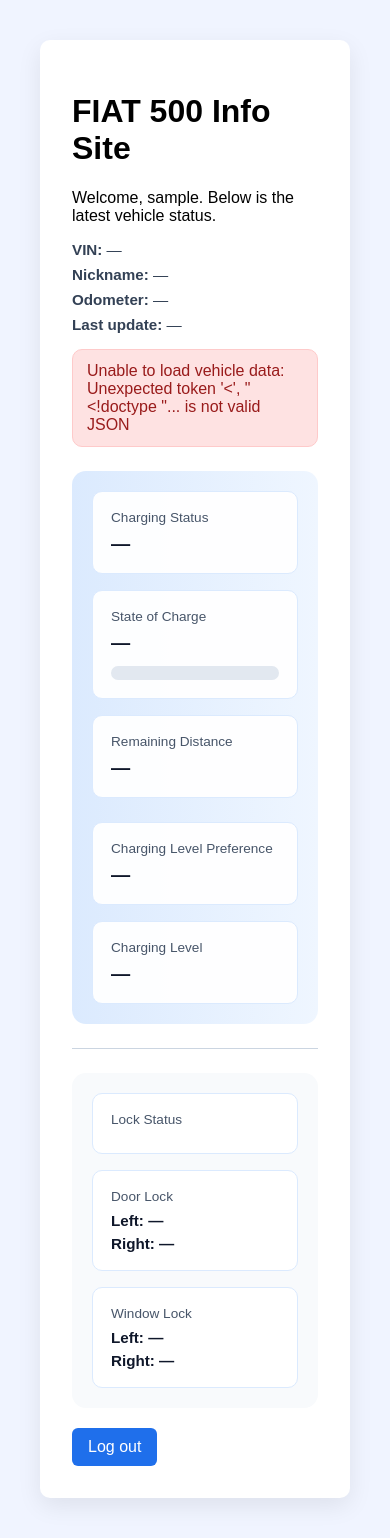
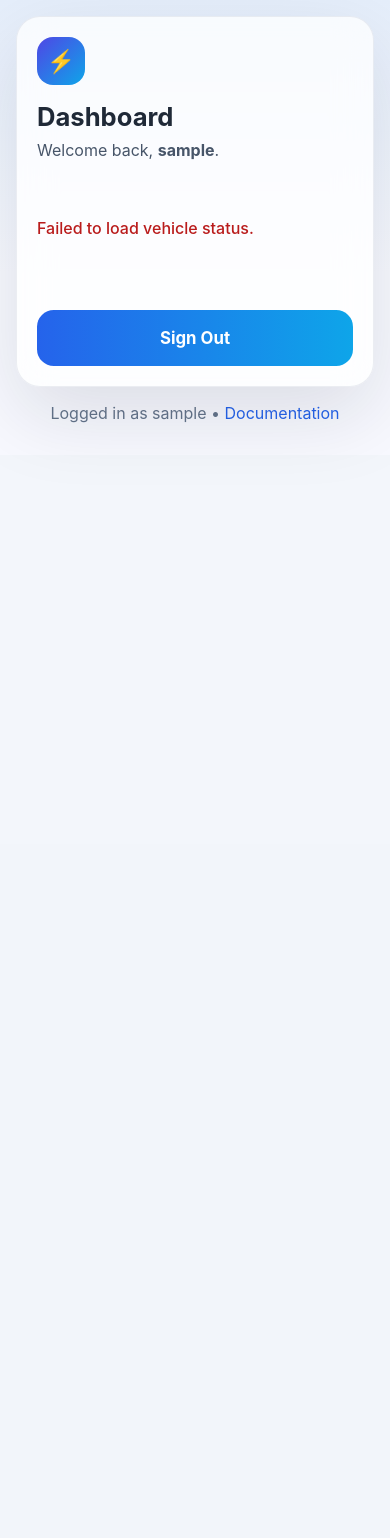
Before and after one commit to botux76/ChargeSite, a Flask app: template app/templates/main.html in a window 390 px wide. After the commit the page ends 423 px from the top, so only its background shows below. Run offline with Flask 2, Linux system fonts and the light colour scheme; the template is opened without the code that fills it: most values are stand-ins (such as "Sample title", 1, 10 or a date in 2020); parts of the project's set-up code (start-up, migrations or seed data) failed here and were passed over.

Commit message:
Introduce responsive layout

```diff
--- a/app/app.py
+++ b/app/app.py
@@ -95,6 +95,10 @@
     door_passenger_status = "LOCKED" if result["door_passenger_locked"] else "UNLOCKED"
     overall_lock_status = "LOCKED" if door_driver_status == "LOCKED" and door_passenger_status == "LOCKED" else "UNLOCKED"
 
+    window_driver_status = "CLOSED" if result["window_driver_closed"] else "OPEN"
+    window_passenger_status = "CLOSED" if result["window_passenger_closed"] else "OPEN"
+    overall_window_status = "CLOSED" if window_driver_status == "CLOSED" and window_passenger_status == "CLOSED" else "OPEN"
+
     return {
         "charging_status": result["charging_status"],
         "state_of_charge": result["state_of_charge"],
@@ -102,9 +106,9 @@
         "door_lock_status": overall_lock_status,
         "door_lock_left_status": door_driver_status,
         "door_lock_right_status": door_passenger_status,
-        "window_lock_status": "UNLOCKED",
-        "window_lock_left_status": "UNLOCKED",
-        "window_lock_right_status": "UNLOCKED",
+        "window_lock_status": overall_window_status,
+        "window_lock_left_status": window_driver_status,
+        "window_lock_right_status": window_passenger_status,
         "remaining_distance": f"{result['remaining_range']} km",
     }
 
@@ -138,4 +142,4 @@
 
 
 if __name__ == "__main__":
-    app.run(host="0.0.0.0", port=5000, debug=True)
+    app.run(host="127.0.0.1", port=5000, debug=True)
--- /dev/null
+++ b/app/static/styles.css
@@ -0,0 +1,256 @@
+:root {
+    color-scheme: light;
+    font-family:
+        Inter,
+        system-ui,
+        -apple-system,
+        BlinkMacSystemFont,
+        "Segoe UI",
+        sans-serif;
+    background: #f3f6fb;
+    color: #1f2937;
+}
+
+* {
+    box-sizing: border-box;
+}
+
+html,
+body {
+    min-height: 100%;
+    margin: 0;
+}
+
+body {
+    display: grid;
+    place-items: center;
+    background: linear-gradient(180deg, #e5eefb 0%, #f8f9ff 60%);
+    padding: 1.5rem;
+}
+
+.page-shell {
+    width: min(100%, 680px);
+}
+
+.hero-panel {
+    background: rgba(255, 255, 255, 0.72);
+    border: 1px solid rgba(148, 163, 184, 0.18);
+    border-radius: 28px;
+    box-shadow: 0 28px 80px rgba(15, 23, 42, 0.12);
+    overflow: hidden;
+    backdrop-filter: blur(18px);
+}
+
+.login-card {
+    padding: 2.25rem;
+    display: grid;
+    gap: 1.5rem;
+}
+
+.brand {
+    display: flex;
+    align-items: center;
+    gap: 1rem;
+}
+
+.brand-icon {
+    width: 3rem;
+    height: 3rem;
+    display: grid;
+    place-items: center;
+    border-radius: 1rem;
+    background: linear-gradient(135deg, #4f46e5, #0ea5e9);
+    color: #fff;
+    font-size: 1.4rem;
+}
+
+.brand h1 {
+    margin: 0;
+    font-size: clamp(1.75rem, 2vw, 2.25rem);
+}
+
+.brand p {
+    margin: 0.35rem 0 0;
+    color: #475569;
+    line-height: 1.5;
+}
+
+.login-form {
+    display: grid;
+    gap: 1rem;
+}
+
+.login-form label {
+    font-weight: 600;
+    color: #334155;
+}
+
+.login-form input {
+    width: 100%;
+    border: 1px solid #cbd5e1;
+    border-radius: 0.95rem;
+    padding: 0.95rem 1rem;
+    font-size: 1rem;
+    background: #f8fafc;
+    color: #0f172a;
+}
+
+.login-form input:focus {
+    outline: none;
+    border-color: #2563eb;
+    box-shadow: 0 0 0 4px rgba(59, 130, 246, 0.12);
+}
+
+.options-row {
+    display: flex;
+    justify-content: space-between;
+    align-items: center;
+    gap: 1rem;
+    flex-wrap: wrap;
+}
+
+.checkbox-label {
+    display: flex;
+    align-items: center;
+    gap: 0.5rem;
+    color: #475569;
+    font-size: 0.95rem;
+}
+
+.checkbox-label input {
+    width: 1rem;
+    height: 1rem;
+}
+
+.link-secondary {
+    color: #2563eb;
+    text-decoration: none;
+    font-size: 0.95rem;
+}
+
+.btn-primary {
+    width: 100%;
+    border: none;
+    border-radius: 1.05rem;
+    padding: 1rem 1.15rem;
+    font-size: 1rem;
+    font-weight: 700;
+    color: #fff;
+    background: linear-gradient(90deg, #2563eb, #0ea5e9);
+    cursor: pointer;
+    transition:
+        transform 160ms ease,
+        box-shadow 160ms ease;
+}
+
+.btn-primary:hover,
+.btn-primary:focus-visible {
+    transform: translateY(-1px);
+    box-shadow: 0 18px 34px rgba(37, 99, 235, 0.18);
+}
+
+@keyframes spin {
+    to {
+        transform: rotate(360deg);
+    }
+}
+
+.loading-wrapper {
+    display: flex;
+    flex-direction: column;
+    align-items: center;
+    gap: 0.75rem;
+    padding: 1.25rem 0;
+    color: #64748b;
+    font-size: 0.9rem;
+}
+
+.status-grid {
+    display: grid;
+    grid-template-columns: repeat(2, 1fr);
+    gap: 1rem;
+}
+
+.soc-bar-track {
+    width: 100%;
+    height: 6px;
+    background: rgba(0, 0, 0, 0.08);
+    border-radius: 999px;
+    margin-top: 0.6rem;
+    overflow: hidden;
+}
+
+.soc-bar-fill {
+    height: 100%;
+    border-radius: 999px;
+    transition: width 0.6s ease;
+}
+
+.spinner {
+    width: 2.5rem;
+    height: 2.5rem;
+    border: 3px solid rgba(37, 99, 235, 0.15);
+    border-top-color: #2563eb;
+    border-radius: 50%;
+    animation: spin 0.75s linear infinite;
+}
+
+.footnote {
+    text-align: center;
+    color: #64748b;
+}
+
+.footnote a {
+    color: #2563eb;
+    text-decoration: none;
+}
+
+@media (max-width: 640px) {
+    body {
+        padding: 1rem;
+    }
+
+    .hero-panel {
+        border-radius: 1.5rem;
+    }
+
+    .login-card {
+        padding: 1.5rem;
+    }
+
+    .brand {
+        flex-direction: column;
+        align-items: flex-start;
+    }
+
+    .options-row {
+        flex-direction: column;
+        align-items: stretch;
+    }
+
+    .btn-primary {
+        padding: 1.15rem 1rem;
+        font-size: 1.05rem;
+    }
+}
+
+@media (max-width: 420px) {
+    .status-grid {
+        grid-template-columns: 1fr;
+    }
+    .login-card {
+        padding: 1.25rem;
+    }
+
+    .brand h1 {
+        font-size: 1.6rem;
+    }
+
+    .login-form input {
+        font-size: 0.98rem;
+    }
+
+    .options-row {
+        gap: 0.75rem;
+    }
+}
--- a/app/templates/login.html
+++ b/app/templates/login.html
@@ -1,30 +1,53 @@
-<!doctype html>
+<!DOCTYPE html>
 <html lang="en">
 <head>
-    <meta charset="utf-8">
-    <title>Login</title>
-    <style>
-      body { font-family: Arial, sans-serif; background: #f7f9fc; margin: 0; padding: 0; }
-      .container { width: 320px; margin: 100px auto; padding: 24px; background: white; border-radius: 8px; box-shadow: 0 4px 20px rgba(0,0,0,0.08); }
-      input { width: 100%; padding: 10px; margin: 8px 0; border: 1px solid #bbb; border-radius: 4px; }
-      button { width: 100%; padding: 10px; border: none; border-radius: 4px; background: #1f6feb; color: white; cursor: pointer; }
-      button:hover { background: #155fca; }
-      .error { color: #b00020; margin-bottom: 12px; }
-    </style>
+    <meta charset="UTF-8">
+    <meta name="viewport" content="width=device-width, initial-scale=1.0">
+    <title>Login - ChargeSite</title>
+    <link rel="stylesheet" href="{{ url_for('static', filename='styles.css') }}">
 </head>
 <body>
-    <div class="container">
-      <h1>Login</h1>
+    <div class="page-shell">
+        <div class="hero-panel">
+            <div class="login-card">
+                <div class="brand">
+                    <div class="brand-icon">⚡</div>
+                    <div>
+                        <h1>ChargeSite</h1>
+                        <p>Access your EV dashboard and charging status.</p>
+                    </div>
+                </div>
+
                 {% if error %}
-        <div class="error">{{ error }}</div>
+                <div style="background: #fee2e2; color: #b91c1c; padding: 0.75rem; border-radius: 0.5rem; font-size: 0.9rem; font-weight: 500;">
+                    {{ error }}
+                </div>
                 {% endif %}
-      <form method="post">
+
+                <form class="login-form" method="POST">
+                    <div>
                         <label for="username">Username</label>
-        <input type="text" id="username" name="username" required autofocus>
+                        <input type="text" id="username" name="username" placeholder="e.g. admin" required>
+                    </div>
+                    <div>
                         <label for="password">Password</label>
-        <input type="password" id="password" name="password" required>
-        <button type="submit">Sign in</button>
+                        <input type="password" id="password" name="password" placeholder="••••••••" required>
+                    </div>
+
+                    <div class="options-row">
+                        <label class="checkbox-label">
+                            <input type="checkbox" name="remember"> Remember me
+                        </label>
+                        <a href="#" class="link-secondary">Forgot password?</a>
+                    </div>
+
+                    <button type="submit" class="btn-primary">Sign In</button>
                 </form>
+            </div>
+        </div>
+        <p class="footnote">
+            Need help? <a href="https://github.com/tobias/ChargeSite">View Documentation</a>
+        </p>
     </div>
 </body>
 </html>
--- a/app/templates/main.html
+++ b/app/templates/main.html
@@ -1,225 +1,118 @@
 <!doctype html>
 <html lang="en">
     <head>
-    <meta charset="utf-8">
-    <title>FIAT 500 Info Site</title>
-    <style>
-      body { font-family: Arial, sans-serif; background: #f0f4ff; margin: 0; padding: 40px; }
-      .card { position: relative; max-width: 700px; margin: auto; background: white; border-radius: 10px; padding: 32px; box-shadow: 0 8px 24px rgba(0,0,0,0.08); }
-      .status-band { background: linear-gradient(90deg, #dbeafe, #eff6ff); padding: 20px; border-radius: 14px; margin: 24px 0; }
-      .vehicle-info { display: grid; gap: 8px; margin-top: 12px; color: #334155; font-size: 0.95rem; }
-      .error-box { display: none; margin-top: 16px; padding: 12px 14px; background: #fee2e2; color: #991b1b; border: 1px solid #fecaca; border-radius: 10px; }
-      .loading-overlay {
-        position: absolute;
-        inset: 0;
-        display: flex;
-        align-items: center;
-        justify-content: center;
-        background: rgba(15, 23, 42, 0.08);
-        backdrop-filter: blur(4px);
-        z-index: 10;
-      }
-      .loading-content {
-        display: flex;
-        align-items: center;
-        gap: 12px;
-        padding: 18px 22px;
-        background: white;
-        border-radius: 14px;
-        box-shadow: 0 10px 30px rgba(15, 23, 42, 0.12);
-        color: #0f172a;
-        font-weight: 600;
-      }
-      .loading-spinner {
-        width: 18px;
-        height: 18px;
-        border: 3px solid #cbd5e1;
-        border-top-color: #1f6feb;
-        border-radius: 50%;
-        animation: spin 0.85s linear infinite;
-      }
-      @keyframes spin {
-        to { transform: rotate(360deg); }
-      }
-      .status-grid { display: grid; gap: 16px; grid-template-columns: repeat(auto-fit, minmax(200px, 1fr)); }
-      .status-grid-secondary { margin-top: 24px; }
-      .lock-status-row { background: #f8fafc; padding: 20px; border-radius: 14px; }
-      .status-item { padding: 18px; border: 1px solid #dbeafe; border-radius: 10px; background: rgba(255,255,255,0.95); }
-      .status-label { display: block; font-size: 0.85rem; color: #475569; margin-bottom: 8px; }
-      .status-value { display: block; font-size: 1.2rem; font-weight: 700; color: #0f172a; }
-      .lock-icon { display: inline-flex; width: 2.8rem; height: 2.8rem; vertical-align: middle; }
-      .lock-icon svg { width: 100%; height: 100%; }
-      .lock-icon.locked { color: #0f172a; }
-      .lock-icon.unlocked { color: #ef4444; }
-      .lock-subitem { display: block; margin-top: 6px; font-size: 0.95rem; color: #0f172a; }
-      .soc-bar { margin-top: 12px; background: #e2e8f0; border-radius: 999px; height: 14px; overflow: hidden; }
-      .soc-fill { height: 100%; border-radius: 999px; background: linear-gradient(90deg, #34d399, #0ea5e9); width: 0%; }
-      .divider { border: none; border-top: 1px solid #cbd5e1; margin: 24px 0; }
-      a.button { display: inline-block; margin-top: 20px; padding: 10px 16px; background: #1f6feb; color: white; text-decoration: none; border-radius: 6px; }
-    </style>
+        <meta charset="UTF-8" />
+        <meta name="viewport" content="width=device-width, initial-scale=1.0" />
+        <title>Dashboard - ChargeSite</title>
+        <link
+            rel="stylesheet"
+            href="{{ url_for('static', filename='styles.css') }}"
+        />
     </head>
     <body>
-    <div class="card">
-      <h1>FIAT 500 Info Site</h1>
-      <p>Welcome, {{ username }}. Below is the latest vehicle status.</p>
-
-      <div class="vehicle-info" id="vehicleInfo">
-        <div><strong>VIN:</strong> <span id="vinValue">—</span></div>
-        <div><strong>Nickname:</strong> <span id="nicknameValue">—</span></div>
-        <div><strong>Odometer:</strong> <span id="odometerValue">—</span> <span id="odometerUnitValue"></span></div>
-        <div><strong>Last update:</strong> <span id="lastUpdateValue">—</span></div>
-      </div>
-
-      <div class="error-box" id="statusError"></div>
-
-      <div class="loading-overlay" id="loadingOverlay">
-        <div class="loading-content">
-          <div class="loading-spinner"></div>
-          <div>Loading vehicle data...</div>
+        <div class="page-shell">
+            <div class="hero-panel">
+                <div class="login-card">
+                    <div class="brand">
+                        <div class="brand-icon">⚡</div>
+                        <div>
+                            <h1>Dashboard</h1>
+                            <p>
+                                Welcome back, <strong>{{ username }}</strong>.
+                            </p>
                         </div>
                     </div>
 
-      <div class="status-band">
-        <div class="status-grid">
-          <div class="status-item">
-            <span class="status-label">Charging Status</span>
-            <span class="status-value" id="chargingStatusValue">—</span>
-          </div>
-          <div class="status-item">
-            <span class="status-label">State of Charge</span>
-            <span class="status-value" id="socValue">—</span>
-            <div class="soc-bar">
-              <div class="soc-fill" id="socFill"></div>
-            </div>
-          </div>
-          <div class="status-item">
-            <span class="status-label">Remaining Distance</span>
-            <span class="status-value" id="remainingDistanceValue">—</span>
+                    <div id="status-display" style="margin-top: 1rem">
+                        <div class="loading-wrapper">
+                            <div class="spinner"></div>
+                            <p style="margin: 0">
+                                Fetching latest vehicle data&hellip;
+                            </p>
                         </div>
                     </div>
 
-        <div class="status-grid status-grid-secondary">
-          <div class="status-item">
-            <span class="status-label">Charging Level Preference</span>
-            <span class="status-value" id="chargingLevelPreferenceValue">—</span>
-          </div>
-          <div class="status-item">
-            <span class="status-label">Charging Level</span>
-            <span class="status-value" id="chargingLevelValue">—</span>
+                    <div style="margin-top: 2rem">
+                        <a
+                            href="{{ url_for('logout') }}"
+                            class="btn-primary"
+                            style="
+                                text-decoration: none;
+                                display: block;
+                                text-align: center;
+                            "
+                        >
+                            Sign Out
+                        </a>
                     </div>
                 </div>
             </div>
+            <p class="footnote">
+                Logged in as {{ username }} &bull;
+                <a href="https://github.com/tobias/ChargeSite">Documentation</a>
+            </p>
+        </div>
 
-      <hr class="divider">
+        <script>
+            async function fetchStatus() {
+                const display = document.getElementById("status-display");
+                try {
+                    const response = await fetch("/status");
+                    if (!response.ok)
+                        throw new Error("Network response was not ok");
 
-      <div class="lock-status-row">
+                    const data = await response.json();
+                    const { ev_status, vehicle_info } = data;
+                    const soc = ev_status.state_of_charge;
+                    const socColor =
+                        soc >= 60
+                            ? "#2563eb"
+                            : soc >= 25
+                              ? "#f59e0b"
+                              : "#dc2626";
+
+                    display.innerHTML = `
+                    <div style="display: grid; gap: 1.5rem;">
+                        <div style="display: flex; justify-content: space-between; align-items: baseline;">
+                            <h2 style="margin: 0; font-size: 1.5rem; color: #1e293b;">${vehicle_info.nickname}</h2>
+                            <span style="font-size: 0.85rem; color: #64748b;">${vehicle_info.vin}</span>
+                        </div>
+
                         <div class="status-grid">
-          <div class="status-item">
-            <span class="status-label">Lock Status</span>
-            <span class="status-value">
-              <span id="lockIconLocked" class="lock-icon locked" style="display:none;">{% include 'locked.svg' %}</span>
-              <span id="lockIconUnlocked" class="lock-icon unlocked" style="display:none;">{% include 'unlocked.svg' %}</span>
-            </span>
+                            <div style="background: rgba(255,255,255,0.4); padding: 1rem; border-radius: 1rem; border: 1px solid rgba(0,0,0,0.05);">
+                                <div style="font-size: 0.75rem; text-transform: uppercase; letter-spacing: 0.05em; color: #64748b; margin-bottom: 0.25rem;">Charge</div>
+                                <div style="font-size: 1.5rem; font-weight: 700; color: ${socColor};">${soc}%</div>
+                                <div class="soc-bar-track"><div class="soc-bar-fill" style="width: ${soc}%; background: ${socColor};"></div></div>
+                                <div style="font-size: 0.85rem; color: #475569; margin-top: 0.4rem;">${ev_status.charging_status}</div>
                             </div>
-          <div class="status-item">
-            <span class="status-label">Door Lock</span>
-            <span class="status-value">
-              <span class="lock-subitem"><strong>Left:</strong> <span id="doorLockLeftStatusValue">—</span></span>
-              <span class="lock-subitem"><strong>Right:</strong> <span id="doorLockRightStatusValue">—</span></span>
-            </span>
+                            <div style="background: rgba(255,255,255,0.4); padding: 1rem; border-radius: 1rem; border: 1px solid rgba(0,0,0,0.05);">
+                                <div style="font-size: 0.75rem; text-transform: uppercase; letter-spacing: 0.05em; color: #64748b; margin-bottom: 0.25rem;">Range</div>
+                                <div style="font-size: 1.5rem; font-weight: 700; color: #0f172a;">${ev_status.remaining_distance}</div>
+                                <div style="font-size: 0.85rem; color: #475569;">Est. distance</div>
                             </div>
-          <div class="status-item">
-            <span class="status-label">Window Lock</span>
-            <span class="status-value">
-              <span class="lock-subitem"><strong>Left:</strong> <span id="windowLockLeftStatusValue">—</span></span>
-              <span class="lock-subitem"><strong>Right:</strong> <span id="windowLockRightStatusValue">—</span></span>
-            </span>
+                            <div style="background: rgba(255,255,255,0.4); padding: 1rem; border-radius: 1rem; border: 1px solid rgba(0,0,0,0.05);">
+                                <div style="font-size: 0.75rem; text-transform: uppercase; letter-spacing: 0.05em; color: #64748b; margin-bottom: 0.25rem;">Doors</div>
+                                <div style="font-size: 1.5rem; font-weight: 700; color: ${ev_status.lock_status === "LOCKED" ? "#059669" : "#dc2626"};">${ev_status.lock_status}</div>
+                                <div style="font-size: 0.85rem; color: #475569;">L: ${ev_status.door_lock_left_status} / R: ${ev_status.door_lock_right_status}</div>
                             </div>
+                            <div style="background: rgba(255,255,255,0.4); padding: 1rem; border-radius: 1rem; border: 1px solid rgba(0,0,0,0.05);">
+                                <div style="font-size: 0.75rem; text-transform: uppercase; letter-spacing: 0.05em; color: #64748b; margin-bottom: 0.25rem;">Windows</div>
+                                <div style="font-size: 1.5rem; font-weight: 700; color: ${ev_status.window_lock_status === "CLOSED" ? "#059669" : "#dc2626"};">${ev_status.window_lock_status}</div>
+                                <div style="font-size: 0.85rem; color: #475569;">L: ${ev_status.window_lock_left_status} / R: ${ev_status.window_lock_right_status}</div>
                             </div>
                         </div>
 
-      <a class="button" href="{{ url_for('logout') }}">Log out</a>
+                        <p style="margin: 0; font-size: 0.75rem; color: #94a3b8; text-align: center;">
+                            Updated at ${vehicle_info.last_update}
+                        </p>
                     </div>
-
-    <script>
-      document.addEventListener('DOMContentLoaded', () => {
-        const overlay = document.getElementById('loadingOverlay');
-        const errorBox = document.getElementById('statusError');
-        const statusUrl = '{{ url_for('status') }}';
-        let refreshIntervalId;
-
-        function setText(id, value) {
-          const el = document.getElementById(id);
-          if (el) el.textContent = value ?? '—';
-        }
-
-        function updateLockIcon(status) {
-          const locked = document.getElementById('lockIconLocked');
-          const unlocked = document.getElementById('lockIconUnlocked');
-          if (!locked || !unlocked) return;
-
-          if (status === 'UNLOCKED') {
-            locked.style.display = 'none';
-            unlocked.style.display = 'inline-flex';
-          } else if (status === 'LOCKED') {
-            locked.style.display = 'inline-flex';
-            unlocked.style.display = 'none';
-          } else {
-            locked.style.display = 'none';
-            unlocked.style.display = 'none';
+                `;
+                } catch (error) {
+                    display.innerHTML =
+                        '<p style="color: #b91c1c; font-weight: 500;">Failed to load vehicle status.</p>';
                 }
             }
-
-        async function fetchStatus() {
-          try {
-            const response = await fetch(statusUrl, { cache: 'no-store' });
-            if (!response.ok) {
-              throw new Error(`Server returned ${response.status}`);
-            }
-            const data = await response.json();
-            const evStatus = data.ev_status || {};
-            const vehicleInfo = data.vehicle_info || {};
-
-            setText('vinValue', vehicleInfo.vin);
-            setText('nicknameValue', vehicleInfo.nickname);
-            setText('odometerValue', vehicleInfo.odometer);
-            setText('odometerUnitValue', vehicleInfo.odometer_unit);
-            setText('lastUpdateValue', vehicleInfo.last_update);
-            setText('chargingStatusValue', evStatus.charging_status);
-            setText('socValue', evStatus.state_of_charge !== undefined ? `${evStatus.state_of_charge}%` : '—');
-            setText('chargingLevelPreferenceValue', evStatus.charging_level_preference);
-            setText('chargingLevelValue', evStatus.charging_level);
-            setText('remainingDistanceValue', evStatus.remaining_distance);
-            updateLockIcon(evStatus.lock_status);
-            setText('doorLockLeftStatusValue', evStatus.door_lock_left_status);
-            setText('doorLockRightStatusValue', evStatus.door_lock_right_status);
-            setText('windowLockLeftStatusValue', evStatus.window_lock_left_status);
-            setText('windowLockRightStatusValue', evStatus.window_lock_right_status);
-
-            const socFill = document.getElementById('socFill');
-            if (socFill && evStatus.state_of_charge !== undefined) {
-              socFill.style.width = `${Math.min(Math.max(evStatus.state_of_charge, 0), 100)}%`;
-            }
-
-            const isCharging = evStatus.charging_status === 'CHARGING';
-            if (isCharging && !refreshIntervalId) {
-              refreshIntervalId = setInterval(fetchStatus, 60000);
-            } else if (!isCharging && refreshIntervalId) {
-              clearInterval(refreshIntervalId);
-              refreshIntervalId = undefined;
-            }
-          } catch (err) {
-            if (errorBox) {
-              errorBox.textContent = `Unable to load vehicle data: ${err.message}`;
-              errorBox.style.display = 'block';
-            }
-          } finally {
-            if (overlay) overlay.style.display = 'none';
-          }
-        }
-
             fetchStatus();
-      });
         </script>
     </body>
 </html>
```
Lines whose indentation alone changed are shown as unchanged.
